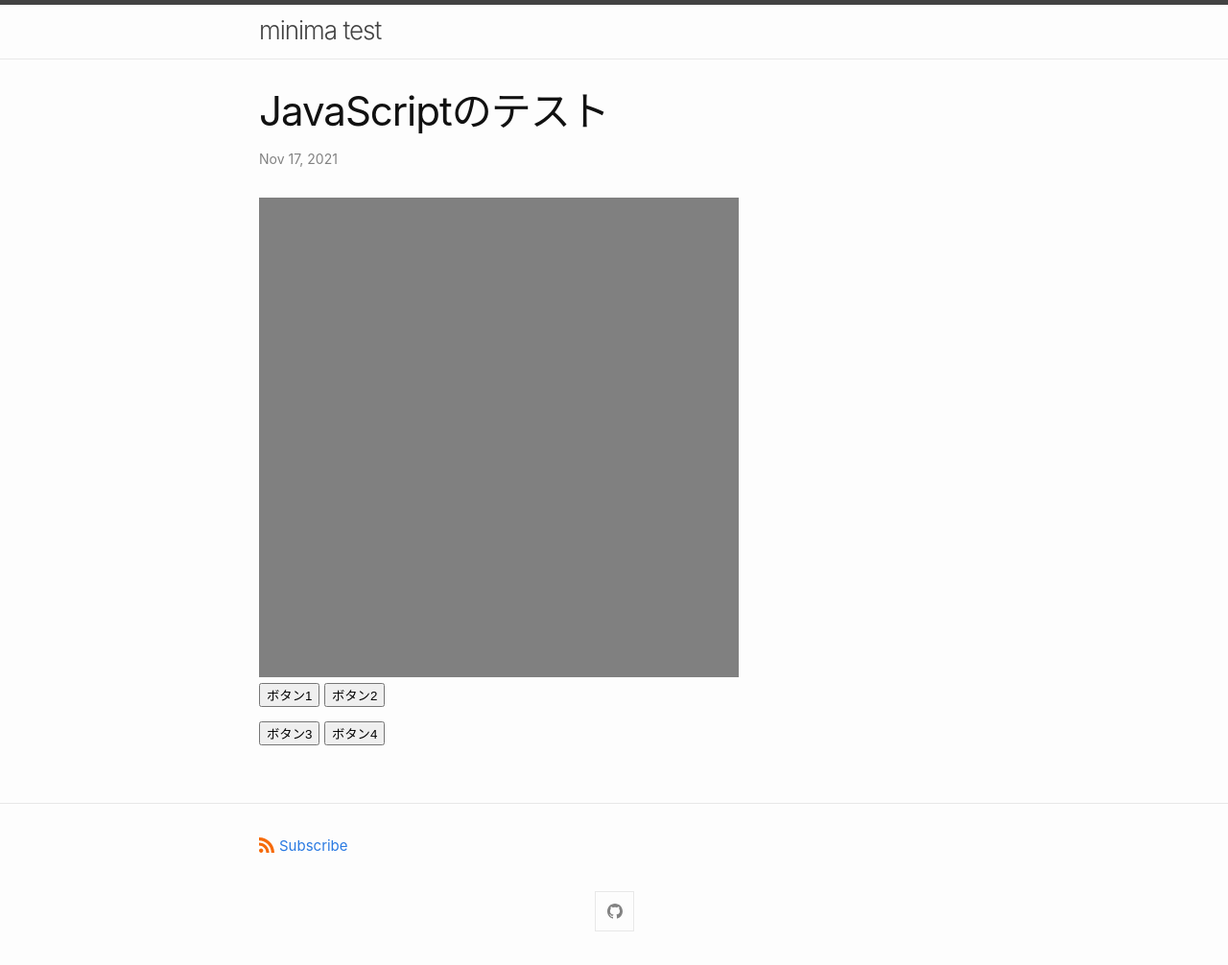
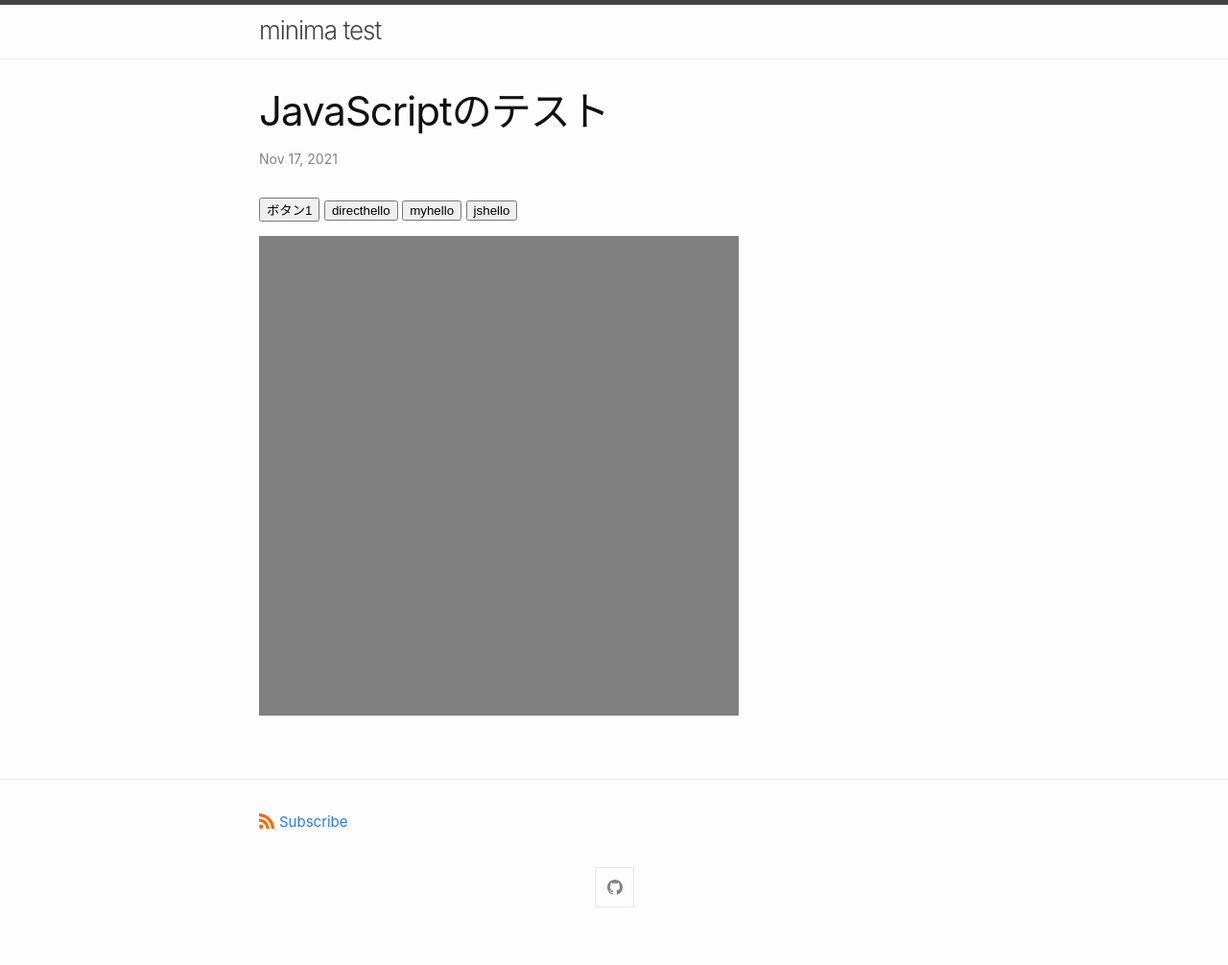
Before and after one commit to sammaya164/minima-test, a Jekyll site: the page built from _posts/2021-11-17-jstest.md, in a window 1280 px wide. Shown: the whole page at 96% size. Built offline with Jekyll 4.4.1, drawn with Linux system fonts in a browser that asks for light colours; after the commit the page ends 981 px from its top, so only the background shows below that.

Commit message:
Update 2021-11-17-jstest.md

```diff
--- a/_posts/2021-11-17-jstest.md
+++ b/_posts/2021-11-17-jstest.md
@@ -2,19 +2,29 @@
 layout: post
 title: "JavaScriptのテスト"
 ---
+<script src="/assets/js/hello.js"></script>
+<button type="button" onclick="rect();">ボタン1</button>
+<button type="button" onclick="alert('Hello');">directhello</button>
+<button type="button" onclick="hello2();">myhello</button>
+<button type="button" onclick="js_hello();">jshello</button>
 
 <canvas id="main_canvas" width="500" height="500" style="background-color:gray;">Canvas</canvas>
 
-<button type="button" onclick="rect();">ボタン1</button>
-<button type="button" onclick="alert('Hello');">ボタン2</button>
 
-<button type="button" onclick="hello2();">ボタン3</button>
-<button type="button" onclick="hello3();">ボタン4</button>
 
 <script>
+  // <!--
 function hello2() {
 alert("Hello");
 };
+  // -->
 </script>
 
-<script type="text/javascript" defer src="/assets/js/hello.js"></script>
+<script>
+  // <!--
+function rect() {
+let canvas = getElementById("main_canvas");
+let context = canvas.getContext('2d');
+context.fillRect(0,0,100,100);
+  // -->
+</script>
```
